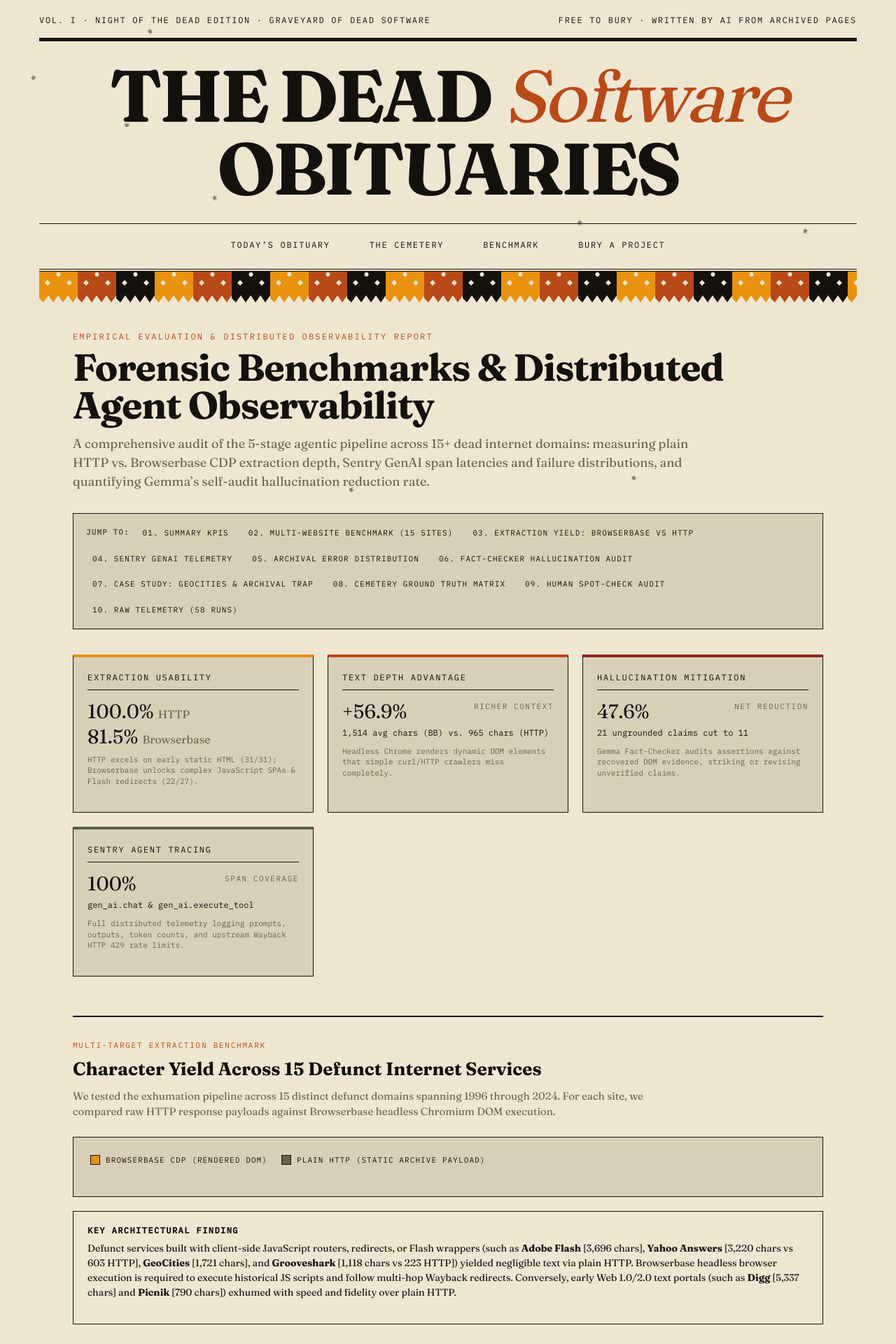
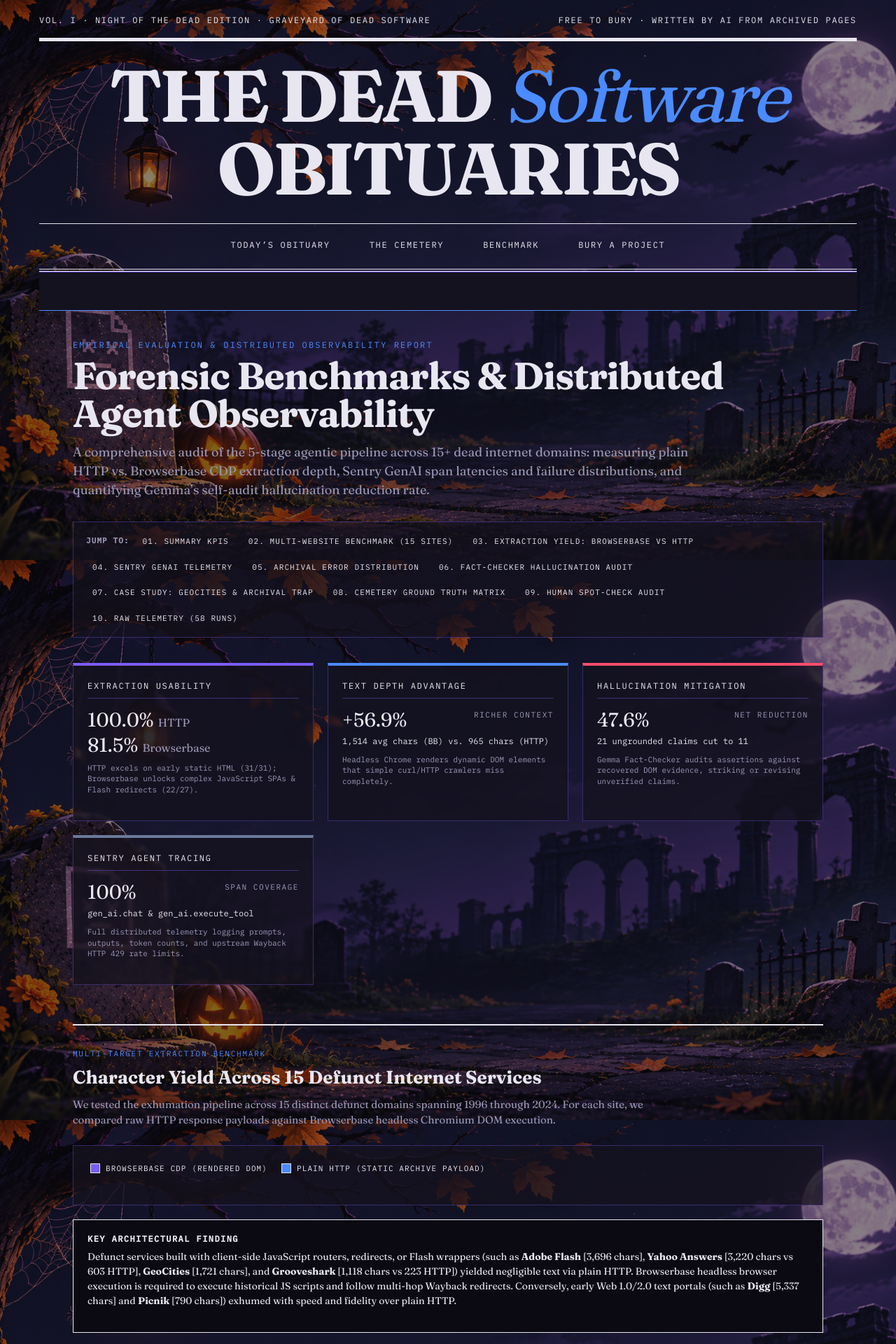
Before and after one commit to Pritam-mb/week4, a Python web app: template templates/benchmark.html in a window 1280 px wide. Shown: the top 1920 px of the page at 70% size. Run offline with Jinja, Linux system fonts and the light colour scheme; the template is opened without the code that fills it, so the values that code supplies are empty.

Commit message:
chore: add moonlight graveyard background and atmospheric theme styling

```diff
--- a/static/style.css
+++ b/static/style.css
@@ -1,15 +1,15 @@
 @import url('https://fonts.googleapis.com/css2?family=Fraunces:wght@400;400i;600;700&family=IBM+Plex+Mono:wght@400;500&display=swap');
 
 :root{
-  --paper:#EFE6D2;
-  --paper-2:#D9CFB8;
-  --ink:#14110D;
-  --ash:#6B6150;
-  --marigold:#E8920F;
-  --ember:#B84A18;
-  --sage:#566446;
-  --crimson:#8E2620;
-  --sage-tint:#CBD3B8;
+  --paper:#0b0a12;
+  --paper-2:#14121e;
+  --ink:#e8e6f0;
+  --ash:#9a97b5;
+  --marigold:#7b5cff;
+  --ember:#4a8bff;
+  --sage:#6b7a9c;
+  --crimson:#ff4d6d;
+  --sage-tint:#1e2230;
 
   --font-serif:'Fraunces', Georgia, "Times New Roman", serif;
   --font-mono:'IBM Plex Mono', ui-monospace, monospace;
@@ -29,11 +29,18 @@ html{scrollbar-width:thin; scrollbar-color:var(--marigold) var(--paper);}
 ::selection{background:var(--marigold); color:var(--ink);}
 
 body{
-  background:var(--paper);
+  background:
+    linear-gradient(180deg, rgba(11,10,18,0.45), rgba(11,10,18,0.55)),
+    url('/static/bg/Pixel_Graveyard_Under_Moonlight.png') center/cover fixed;
   color:var(--ink);
   font-family:var(--font-serif);
   line-height:1.5;
   font-size:16px;
+  position:relative;
+  min-height:100vh;
+}
+body::before{
+  display:none;
 }
 
 a{
@@ -150,29 +157,19 @@ ul, ol{margin:0 0 1rem 1.5rem;}
 
 /* Papel picado banner */
 .papel-picado{
-  height:44px;
+  height:56px;
   overflow:hidden;
   position:relative;
-  background:transparent;
+  background: var(--paper-2);
+  border-top:1px solid var(--marigold);
+  border-bottom:1px solid var(--ember);
 }
 .papel-picado .flag-strip{
-  display:flex;
-  gap:0;
-  position:absolute;
-  left:0;
-  top:0;
-  white-space:nowrap;
-  will-change:transform;
+  display:none;
 }
-.papel-picado svg{
-  display:block;
-  width:55px;
-  height:44px;
+.papel-picado::before{
+  display:none;
 }
-.papel-picado path.fill-m{fill:var(--marigold);}
-.papel-picado path.fill-e{fill:var(--ember);}
-.papel-picado path.fill-i{fill:var(--ink);}
-.papel-picado .cutout{fill:var(--paper);}
 
 /* Footer */
 .site-footer{
@@ -886,20 +883,12 @@ ul, ol{margin:0 0 1rem 1.5rem;}
 
 /* ---------- Petals ---------- */
 .petals-container{
-  position:fixed;
-  inset:0;
-  pointer-events:none;
-  z-index:0;
-  overflow:hidden;
+  display:none;
 }
 .petal{
-  position:absolute;
-  top:-40px;
-  width:12px; height:12px;
-  opacity:0.5;
-  animation:fall linear infinite;
+  display:none;
 }
-.petal svg{width:100%; height:100%; fill:var(--marigold);}
+.petal svg{display:none;}
 @keyframes fall{
   to{transform:translateY(110vh) rotate(720deg);}
 }
@@ -1337,3 +1326,92 @@ ul, ol{margin:0 0 1rem 1.5rem;}
   color: var(--ash);
   white-space: nowrap;
 }
+
+/* Halloween decorative bats and pumpkins - removed on request, keep colors only */
+
+/* Benchmark page Halloween theme */
+.benchmark-page{
+  position: relative;
+}
+/* Background is now global on body, no duplicate overlay here */
+.benchmark-card{
+  background: rgba(20,18,30,0.75);
+  border:1px solid rgba(123,92,255,0.35);
+  backdrop-filter: blur(2px);
+}
+.benchmark-card-title{
+  color: var(--ink);
+  border-bottom-color: rgba(123,92,255,0.4);
+}
+.benchmark-bar{
+  border-color: rgba(123,92,255,0.5);
+  background: rgba(11,10,18,0.6);
+}
+.benchmark-bar-fill{
+  background: linear-gradient(90deg, var(--marigold), var(--ember));
+}
+.benchmark-bar-fill.ink-fill{
+  background: var(--ink);
+}
+.bar-track{
+  background: rgba(11,10,18,0.6);
+  border-color: rgba(123,92,255,0.4);
+}
+.bar-fill-bb{
+  background: var(--marigold);
+}
+.bar-fill-http{
+  background: var(--ember);
+}
+.legend-swatch.bb{background: var(--marigold);}
+.legend-swatch.http{background: var(--ember);}
+.legend-swatch.ember{background: var(--ember);}
+.chart-container{
+  background: rgba(20,18,30,0.75);
+  border-color: rgba(123,92,255,0.35);
+}
+.waterfall-card{
+  background: rgba(20,18,30,0.75);
+  border-color: rgba(123,92,255,0.35);
+}
+.benchmark-nav-strip{
+  background: rgba(20,18,30,0.7);
+  border-color: rgba(123,92,255,0.35);
+}
+
+/* Minecraft theme removed - keep Halloween dark colour theme, no white backgrounds */
+.benchmark-page .site-bar-row{
+  border-bottom: 1px dashed rgba(123,92,255,0.3);
+}
+.benchmark-page .benchmark-card{
+  background: rgba(20,18,30,0.75) !important;
+  border:1px solid rgba(123,92,255,0.35);
+  color: var(--ink);
+}
+.benchmark-page .bar-track{
+  background: rgba(11,10,18,0.6);
+  border-color: rgba(123,92,255,0.4);
+}
+.benchmark-page .bar-fill-bb{
+  background: var(--marigold);
+}
+.benchmark-page .bar-fill-http{
+  background: var(--ember);
+}
+.benchmark-page .benchmark-bar{
+  background: rgba(11,10,18,0.6);
+  border-color: rgba(123,92,255,0.5);
+}
+.benchmark-page .benchmark-bar-fill{
+  background: linear-gradient(90deg, var(--marigold), var(--ember));
+}
+.benchmark-page .benchmark-card-title{
+  color: var(--ink);
+  border-bottom-color: rgba(123,92,255,0.4);
+}
+.benchmark-page .site-title,
+.benchmark-page .benchmark-headline{
+  color: var(--ink);
+  text-shadow: none;
+  font-family: var(--font-serif);
+}
```
Also changed, not shown: bg/Pixel Graveyard Under Moonlight.png (added), static/bg/Pixel_Graveyard_Under_Moonlight.png (added).
